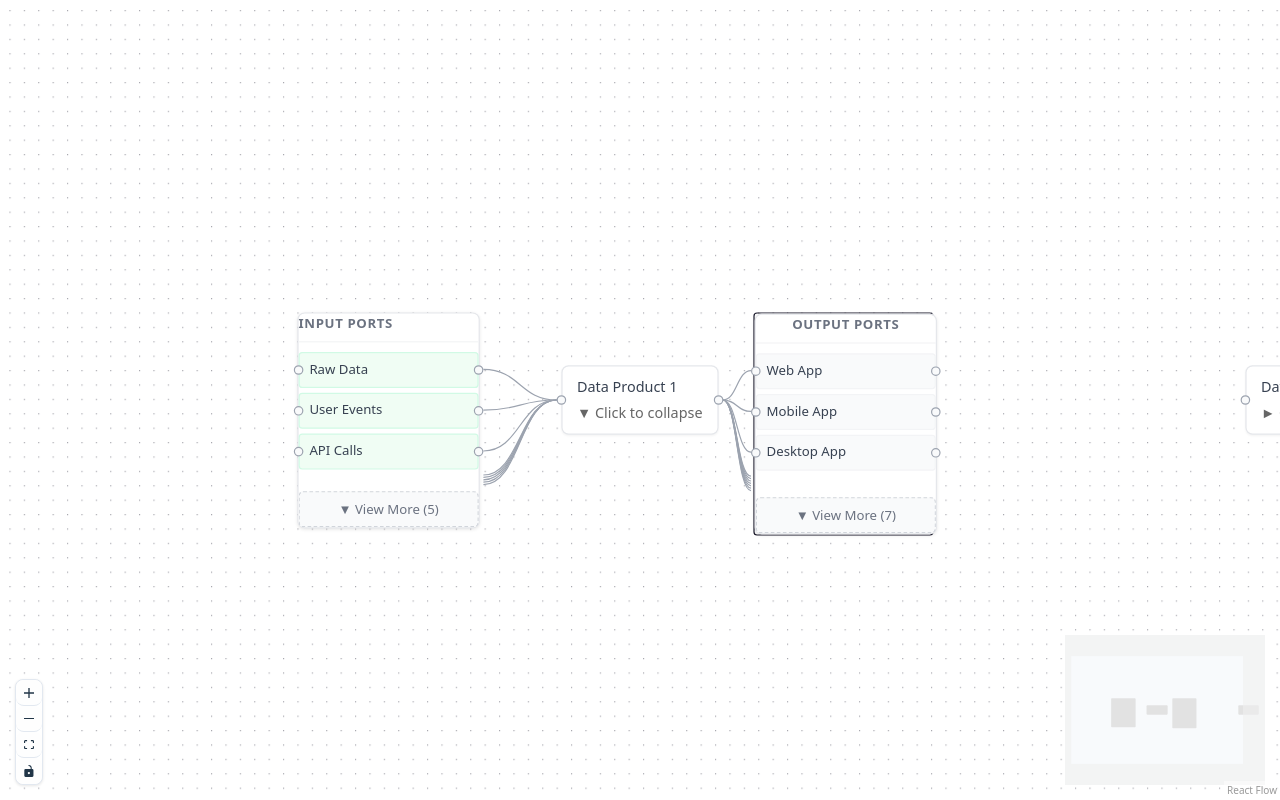
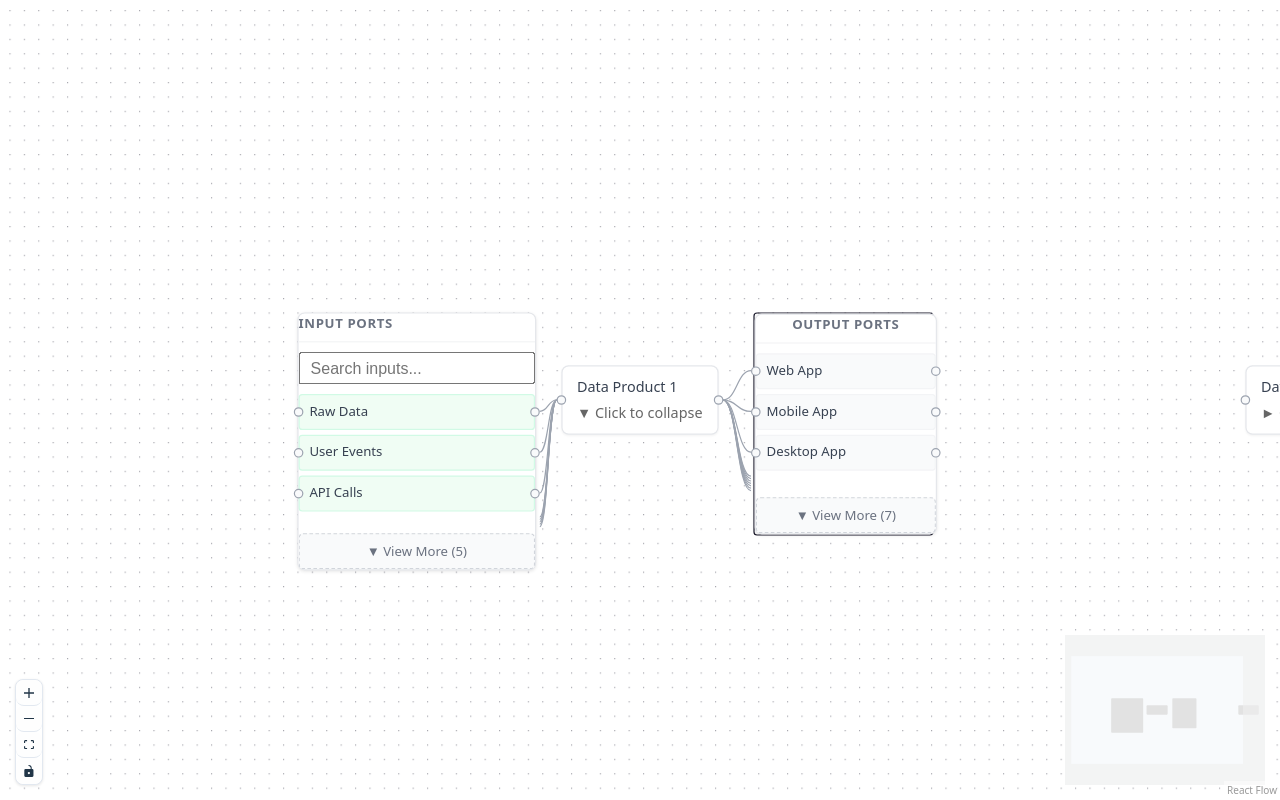
Before and after one commit to daneuchar/lineage-poc, a React (Vite) app: page / in a window 1280 px wide. Both pictures are taken after a click on the element 106 px from the left and 400 px from the top of the page. Built offline with nearby package versions, Linux system fonts and the light colour scheme.

Commit message:
Add search bar in the Output Group

```diff
--- a/src/components/InputGroupNode.jsx
+++ b/src/components/InputGroupNode.jsx
@@ -1,9 +1,11 @@
-import { Handle, Position } from '@xyflow/react';
-import { useState, useEffect, useRef } from 'react';
+import { Handle, Position } from "@xyflow/react";
+import { useState, useEffect, useRef } from "react";
 
 function InputGroupNode({ data }) {
   const [selectedInput, setSelectedInput] = useState(null);
   const [showAll, setShowAll] = useState(false);
+  const [searchQuery, setSearchQuery] = useState("");
+  const visibleInputsRef = useRef([]);
 
   const handleInputClick = (inputIndex) => {
     const newSelected = selectedInput === inputIndex ? null : inputIndex;
@@ -16,7 +18,7 @@ function InputGroupNode({ data }) {
   };
 
   const handleViewMore = () => {
-    setShowAll(prev => !prev);
+    setShowAll((prev) => !prev);
   };
 
   const lastVisibleHandlesRef = useRef([]);
@@ -24,27 +26,38 @@ function InputGroupNode({ data }) {
   // Report visible handles to parent
   useEffect(() => {
     if (data.onVisibleHandlesChange && data.inputs) {
+      if (searchQuery) {
+        const keywords = searchQuery.toLowerCase();
+        const visibleHandleIds = (data.inputs || [])
+          .filter((input) => input.label.toLowerCase().includes(keywords))
+          .map((input) => input.id);
+
+        visibleInputsRef.current = visibleHandleIds;
+
+        data.onVisibleHandlesChange(visibleHandleIds);
+      }
+
       const visibleHandleIds = data.inputs
         .filter((_, i) => showAll || i < 3)
-        .map(input => input.id);
+        .map((input) => input.id);
 
       // Only call if handles actually changed
-      const handleIdsStr = visibleHandleIds.join(',');
-      const lastHandleIdsStr = lastVisibleHandlesRef.current.join(',');
+      const handleIdsStr = visibleHandleIds.join(",");
+      const lastHandleIdsStr = lastVisibleHandlesRef.current.join(",");
 
       if (handleIdsStr !== lastHandleIdsStr) {
         lastVisibleHandlesRef.current = visibleHandleIds;
         data.onVisibleHandlesChange(visibleHandleIds);
       }
     }
-  }, [showAll]);
+  }, [showAll, searchQuery]);
 
   if (!data.expanded) {
     return (
       <div className="input-group-node">
         <div className="group-header">
           <h4>Input Ports</h4>
-          <div style={{ fontSize: '12px', color: '#666', marginTop: '4px' }}>
+          <div style={{ fontSize: "12px", color: "#666", marginTop: "4px" }}>
             Click Data Product to expand
           </div>
         </div>
@@ -61,23 +74,36 @@ function InputGroupNode({ data }) {
       <div className="group-header">
         <h4>Input Ports</h4>
       </div>
+      <input
+        type="text"
+        placeholder="Search inputs..."
+        value={searchQuery}
+        onChange={(e) => setSearchQuery(e.target.value)}
+        style={{
+          padding: "4px 8px",
+          marginBottom: "8px",
+          outline: "none",
+        }}
+      />
       <div className="input-items">
         {inputs.map((input, i) => {
-          const isVisible = showAll || i < 3;
+          const isVisible = searchQuery
+            ? visibleInputsRef.current.includes(input.id)
+            : showAll || i < 3;
           const isSelected = selectedInput === i;
           return (
             <div
               key={input.id}
-              className={`input-item ${isSelected ? 'selected' : ''}`}
+              className={`input-item ${isSelected ? "selected" : ""}`}
               onClick={() => handleInputClick(i)}
               style={{
                 opacity: isVisible ? 1 : 0,
-                height: isVisible ? 'auto' : '0',
-                minHeight: isVisible ? '20px' : '0',
-                padding: isVisible ? '4px 8px' : '0 8px',
-                marginBottom: isVisible ? '4px' : '0',
+                height: isVisible ? "auto" : "0",
+                minHeight: isVisible ? "20px" : "0",
+                padding: isVisible ? "4px 8px" : "0 8px",
+                marginBottom: isVisible ? "4px" : "0",
 
-                transition: 'all 0.2s ease'
+                transition: "all 0.2s ease",
               }}
             >
               <span>{input.label}</span>
@@ -87,11 +113,11 @@ function InputGroupNode({ data }) {
                 position={Position.Left}
                 id={input.id}
                 style={{
-                  position: 'absolute',
-                  left: '-5px',
-                  top: '50%',
-                  transform: 'translateY(-50%)',
-                  opacity: isVisible ? 1 : 0
+                  position: "absolute",
+                  left: "-5px",
+                  top: "50%",
+                  transform: "translateY(-50%)",
+                  opacity: isVisible ? 1 : 0,
                 }}
               />
               {/* Source handle for outgoing edges to DP2 */}
@@ -100,22 +126,19 @@ function InputGroupNode({ data }) {
                 position={Position.Right}
                 id={input.id}
                 style={{
-                  position: 'absolute',
-                  right: '-5px',
-                  top: '50%',
-                  transform: 'translateY(-50%)',
-                  opacity: isVisible ? 1 : 0
+                  position: "absolute",
+                  right: "-5px",
+                  top: "50%",
+                  transform: "translateY(-50%)",
+                  opacity: isVisible ? 1 : 0,
                 }}
               />
             </div>
           );
         })}
-        {hasMore && (
-          <div
-            className="view-more-button"
-            onClick={handleViewMore}
-          >
-            {showAll ? '▲ View Less' : `▼ View More (${inputs.length - 3})`}
+        {hasMore && searchQuery.length === 0 && (
+          <div className="view-more-button" onClick={handleViewMore}>
+            {showAll ? "▲ View Less" : `▼ View More (${inputs.length - 3})`}
           </div>
         )}
       </div>
```
